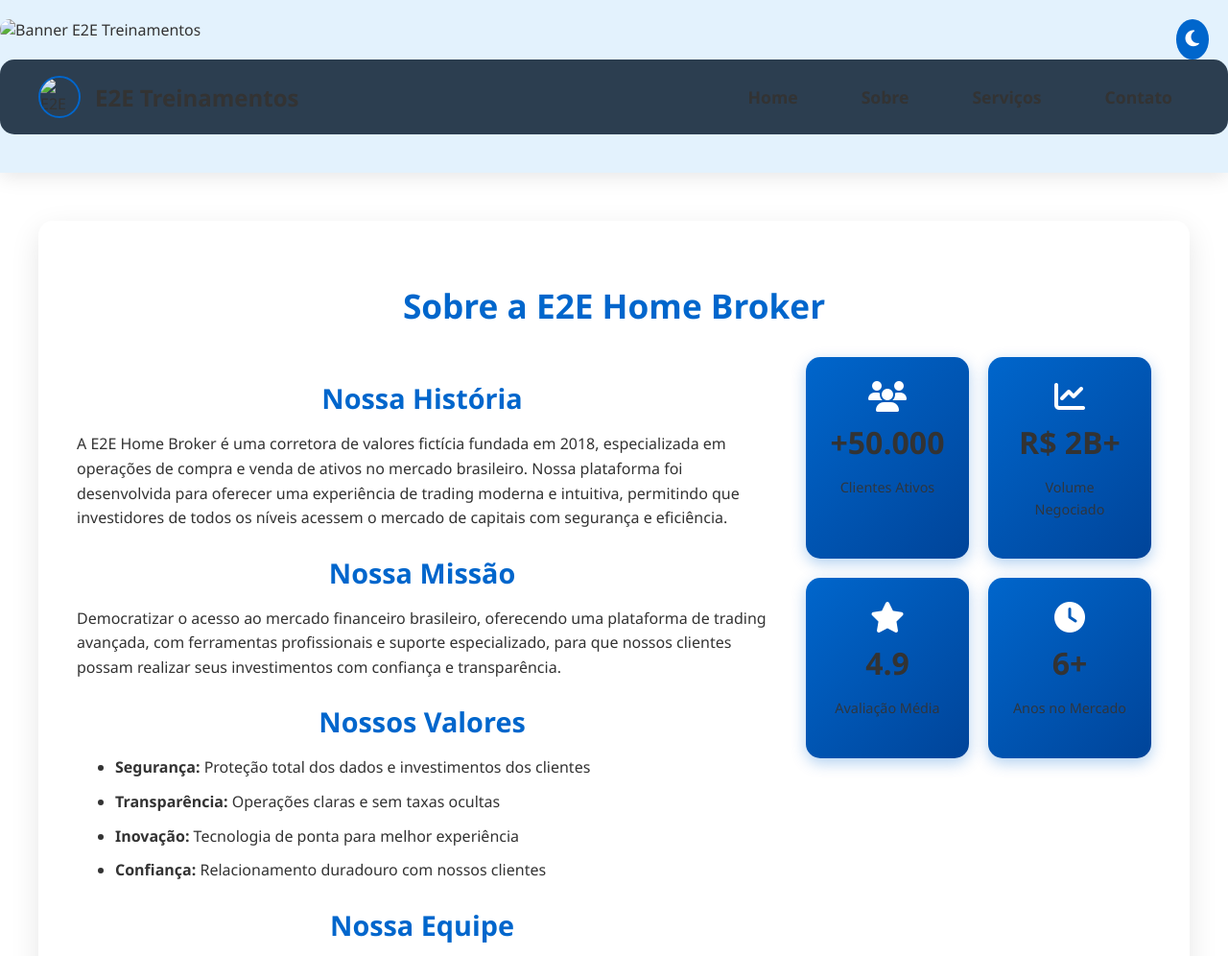
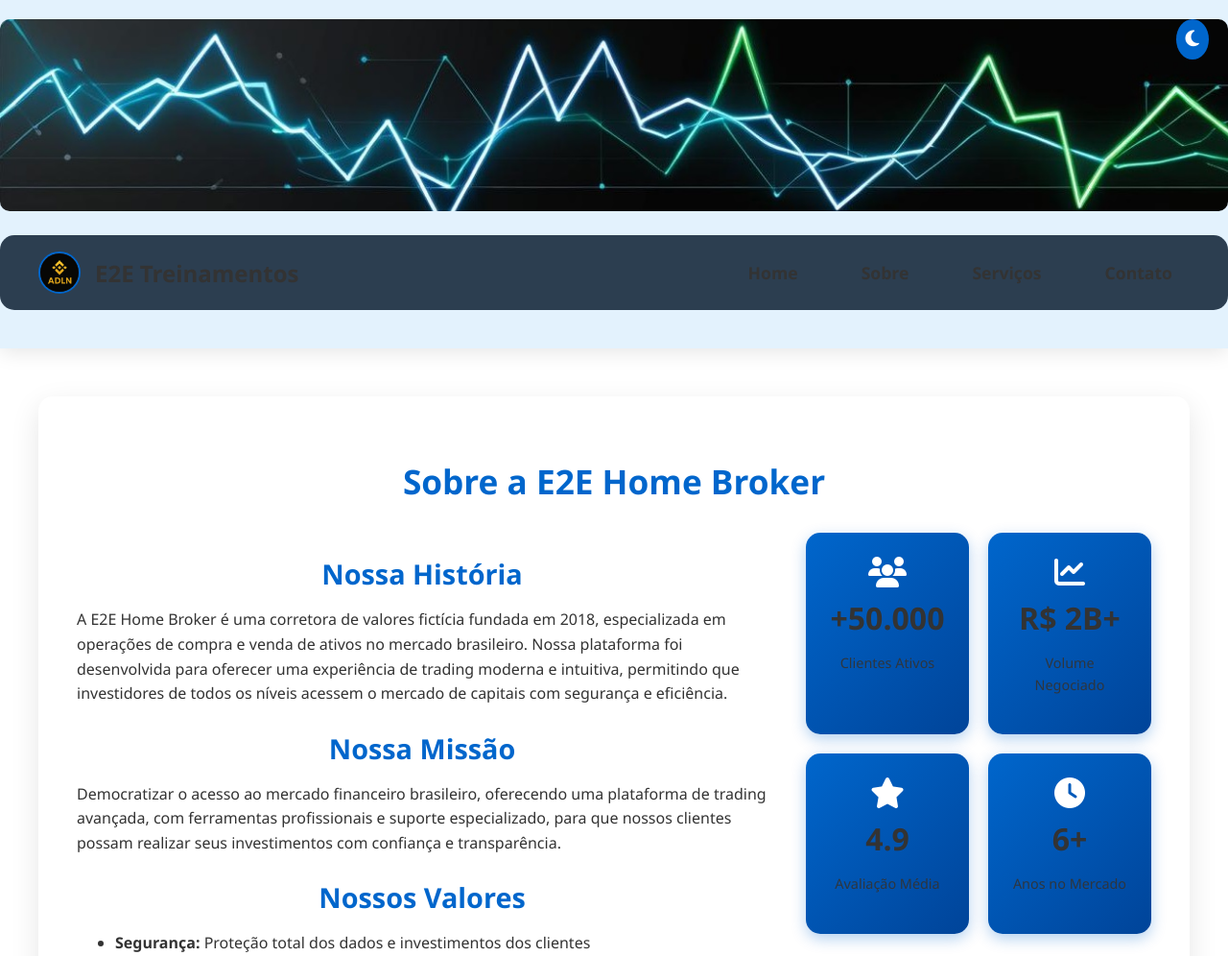
Before and after one commit to Daniel-Felix147/Home-Broker-e2e, a plain HTML site: page sobre.html in a window 1280 px wide. Shown: the top 996 px of the page at 96% size. Drawn offline with Linux system fonts and the light colour scheme.

Commit message:
Update sobre.html

```diff
--- a/sobre.html
+++ b/sobre.html
@@ -14,11 +14,11 @@
   </button>
 
   <div class="main-banner">
-    <img src="Imagem/banner.jpg" alt="Banner E2E Treinamentos" class="main-banner-image">
+    <img src="banner.jpg" alt="Banner E2E Treinamentos" class="main-banner-image">
     <nav class="navbar">
       <div class="nav-container">
         <div class="nav-logo">
-          <img src="Imagem/logo-fundo-escuro.jpeg" alt="E2E Treinamentos" class="nav-logo-img">
+          <img src="logo-fundo-escuro.jpeg" alt="E2E Treinamentos" class="nav-logo-img">
           <span class="nav-brand">E2E Treinamentos</span>
         </div>
         <div class="nav-menu">
```
